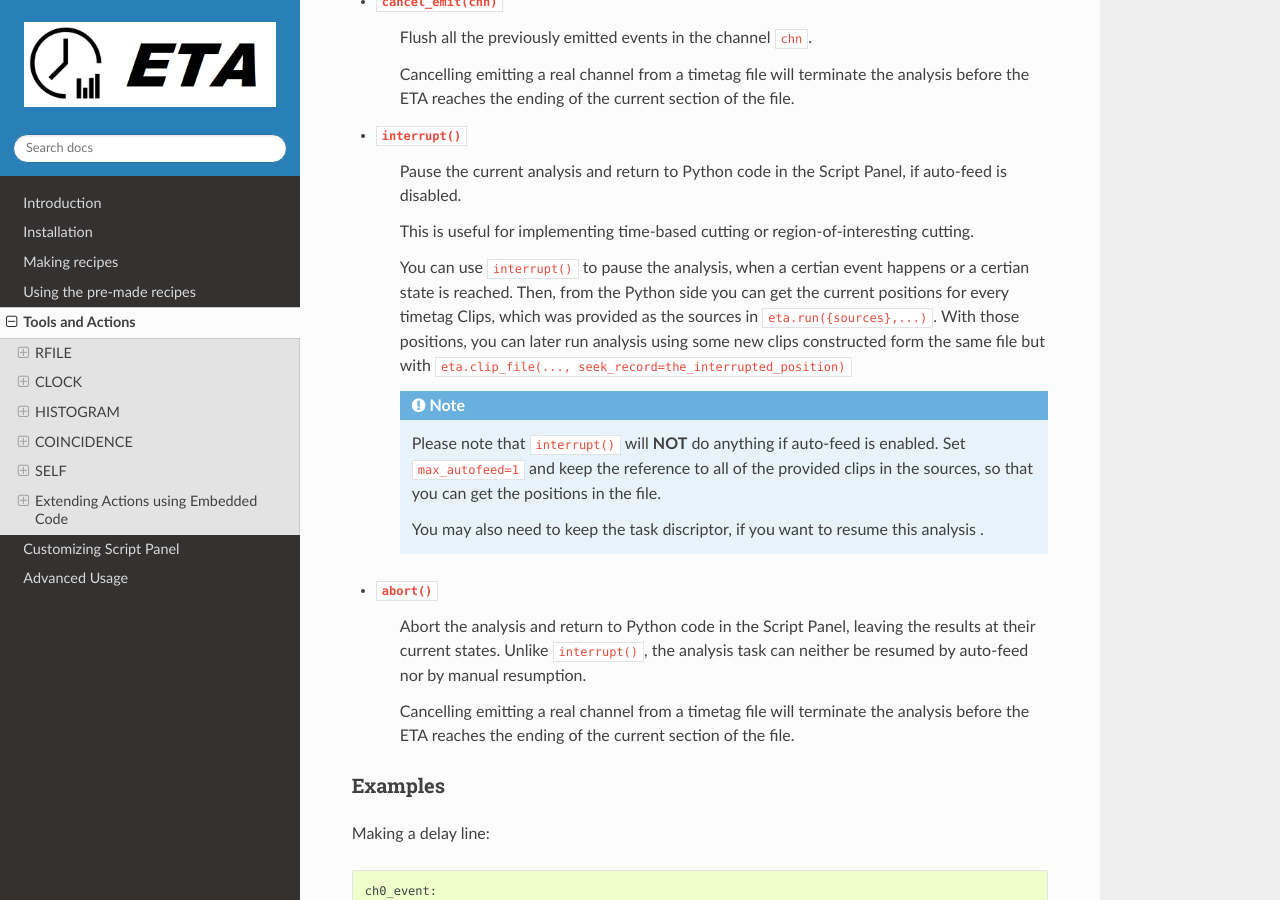
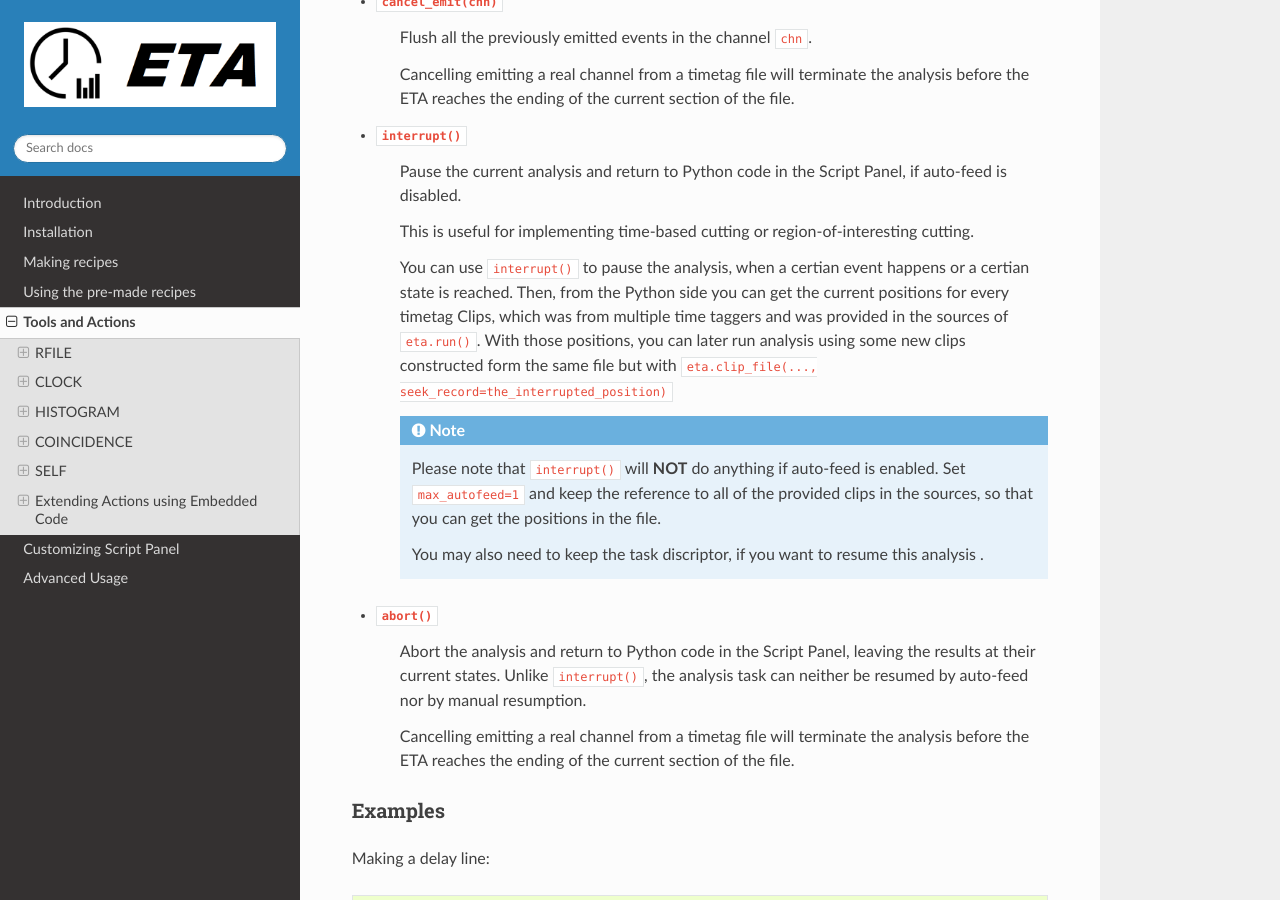
Before and after one commit to timetag/timetag.github.io, a Sphinx documentation site: the page built from docs/actions.rst, in a window 1280 px wide and 900 px high, scrolled down 6778 px. Built offline with Sphinx 7.4.7 and the Read the Docs theme 2.0.0, drawn with Linux system fonts in a browser that asks for light colours.

Commit message:
Update actions.rst

```diff
--- a/docs/actions.rst
+++ b/docs/actions.rst
@@ -237,7 +237,7 @@ Actions
 
     This is useful for implementing time-based cutting or region-of-interesting cutting.
 
-    You can use ``interrupt()`` to pause the analysis, when a certian event happens or a certian state is reached. Then, from the Python side you can get the current positions for every timetag Clips, which was provided as the sources in ``eta.run({sources},...)``. With those positions, you can later run analysis using some new clips constructed form the same file but with ``eta.clip_file(..., seek_record=the_interrupted_position)``
+    You can use ``interrupt()`` to pause the analysis, when a certian event happens or a certian state is reached. Then, from the Python side you can get the current positions for every timetag Clips, which was from multiple time taggers and was provided in the sources of ``eta.run()``. With those positions, you can later run analysis using some new clips constructed form the same file but with ``eta.clip_file(..., seek_record=the_interrupted_position)``
 
     .. note::
 
```
